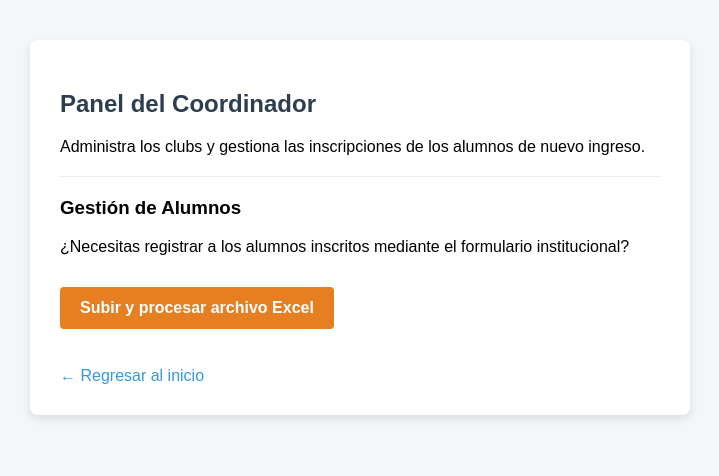
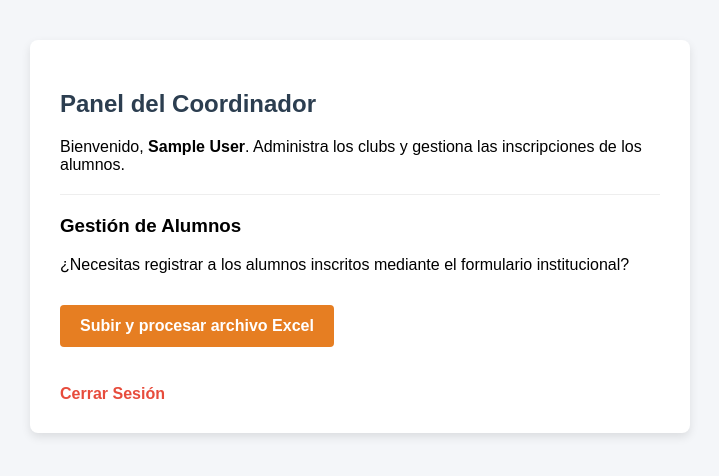
Before and after one commit to DilanLMtz/Red_Universitaria_Clubs_UTE, a Flask app: page /coordinador in a window 1280 px wide. Shown: the top 476 px of the page, without its empty margins (280-999 px from the left). Run offline with Flask 3, Linux system fonts and the light colour scheme; the visitor is signed in with stand-in values (Sample User, id 1).

Commit message:
feat: Reemplazar el botón "regresar a inicio" con "cerrar sesión"

```diff
--- a/app/templates/panel_coordinador.html
+++ b/app/templates/panel_coordinador.html
@@ -9,22 +9,23 @@
         h2 { color: #2c3e50; }
         .btn-excel { display: inline-block; background: #e67e22; color: white; padding: 12px 20px; text-decoration: none; border-radius: 4px; font-weight: bold; margin-top: 15px; }
         .btn-excel:hover { background: #d35400; }
-        .back { display: inline-block; margin-top: 20px; color: #3498db; text-decoration: none; }
+        .back { display: inline-block; margin-top: 20px; color: #e74c3c; text-decoration: none; font-weight: bold; }
+        .back:hover { text-decoration: underline; }
     </style>
 </head>
 <body>
     <div class="container">
-        <h2>Panel del Coordinador </h2>
-        <p>Administra los clubs y gestiona las inscripciones de los alumnos de nuevo ingreso.</p>
+        <h2>Panel del Coordinador</h2>
+        <p>Bienvenido, <b>{{ nombre }}</b>. Administra los clubs y gestiona las inscripciones de los alumnos.</p>
 
         <hr style="margin: 20px 0; border: 0; border-top: 1px solid #eee;">
 
         <h3>Gestión de Alumnos</h3>
         <p>¿Necesitas registrar a los alumnos inscritos mediante el formulario institucional?</p>
-        <a href="/coordinador/subir-excel" class="btn-excel"> Subir y procesar archivo Excel</a>
+        <a href="/coordinador/subir-excel" class="btn-excel">Subir y procesar archivo Excel</a>
 
         <br><br>
-        <a href="/" class="back">← Regresar al inicio</a>
+        <a href="/logout" class="back">Cerrar Sesión</a>
     </div>
 </body>
 </html>
```
Also changed, not shown: app/templates/panel_alumno.html (+4 -3 lines).
